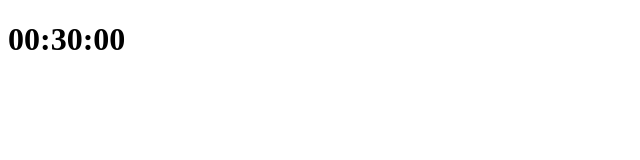
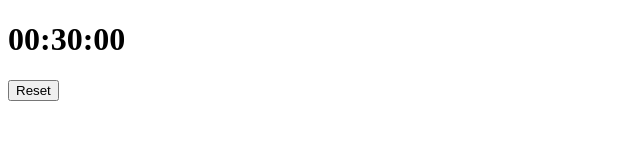
Before and after one commit to NathanielH12/Day-Won, a website: page src/timer.html in a window 1280 px wide. Shown: the whole page, without its empty margins (0-640 px from the left). Drawn offline with Linux system fonts and the light colour scheme.

Commit message:
feat: add Reset button

```diff
--- a/src/timer.html
+++ b/src/timer.html
@@ -7,5 +7,6 @@
 </head>
 <body>
     <h1>00:30:00</h1>
+    <button>Reset</button>
 </body>
 </html>
```
